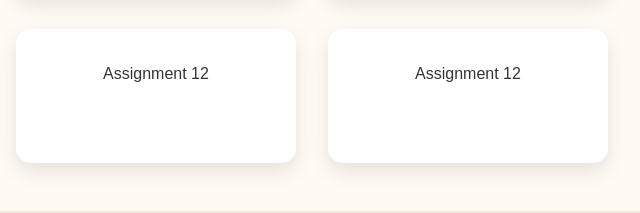
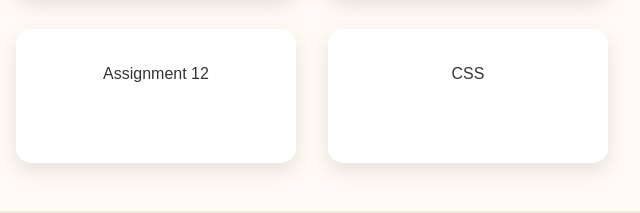
Before and after one commit to SBK-05/Web-Developement, a plain HTML site: page index.html in a window 1280 px wide. Shown: the part 509-722 px from the top of the page, 640-1280 px from the left. Drawn offline with Linux system fonts and the light colour scheme.

Commit message:
Update index.html

```diff
--- a/index.html
+++ b/index.html
@@ -24,7 +24,7 @@
     <a href="assignment10.html" class="card">Assignment 10</a>
     <a href="assignment11.xml" class="card">Assignment 11</a>
     <a href="assignment12.htm" class="card">Assignment 12</a>
-    <a href="CSS/index.html" class="card">Assignment 12</a>
+    <a href="CSS/index.html" class="card">CSS</a>
 
 
   </main>
```
